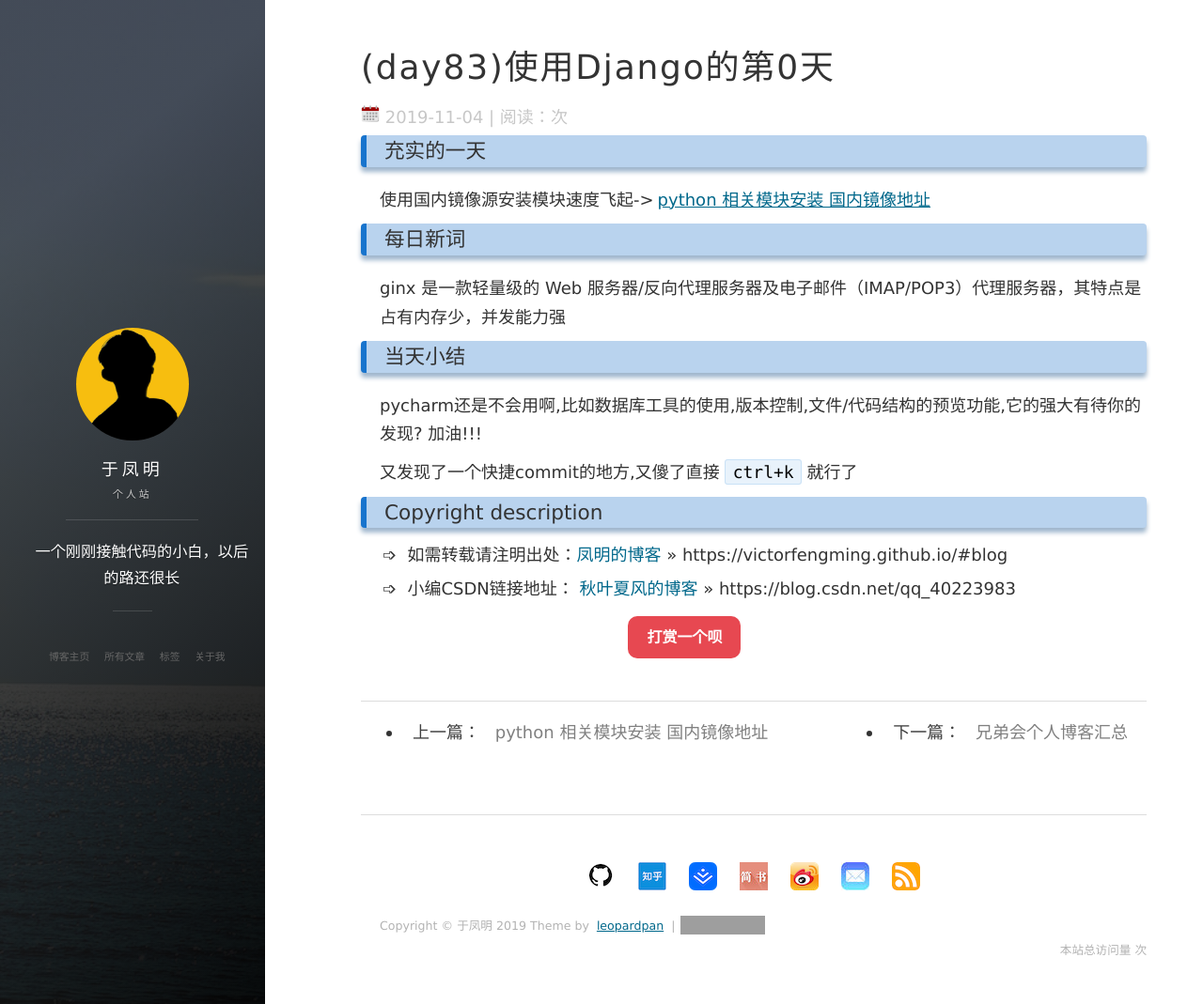
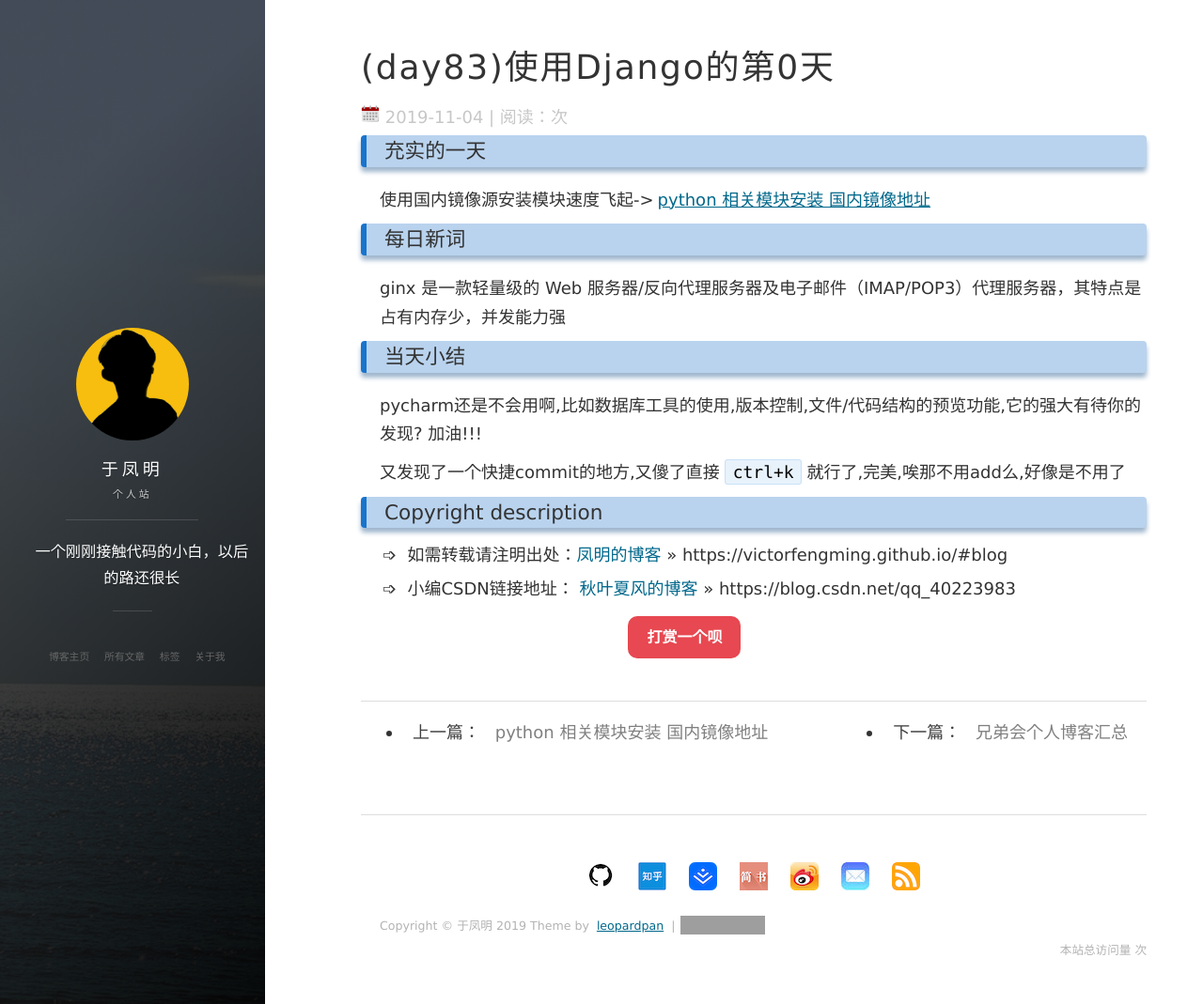
Before and after one commit to victorfengming/victorfengming.github.io.leopardpan, a Jekyll site: the page built from _posts/daily/November/2019-11-04-day83.md, in a window 1280 px wide and 1069 px high. Shown: the whole window at 94% size. Built offline with Jekyll 4.4.1, drawn with Linux system fonts in a browser that asks for light colours; nearby versions of some CDN libraries; comment, search, counter and statistics services are not loaded; grey boxes are pictures that could not be loaded.

Commit message:
add以后不用了,自动add文件

```diff
--- a/_posts/daily/November/2019-11-04-day83.md
+++ b/_posts/daily/November/2019-11-04-day83.md
@@ -14,4 +14,4 @@
 
 pycharm还是不会用啊,比如数据库工具的使用,版本控制,文件/代码结构的预览功能,它的强大有待你的发现? 加油!!!
 
-又发现了一个快捷commit的地方,又傻了直接 `ctrl+k` 就行了
+又发现了一个快捷commit的地方,又傻了直接 `ctrl+k` 就行了,完美,唉那不用add么,好像是不用了
```
